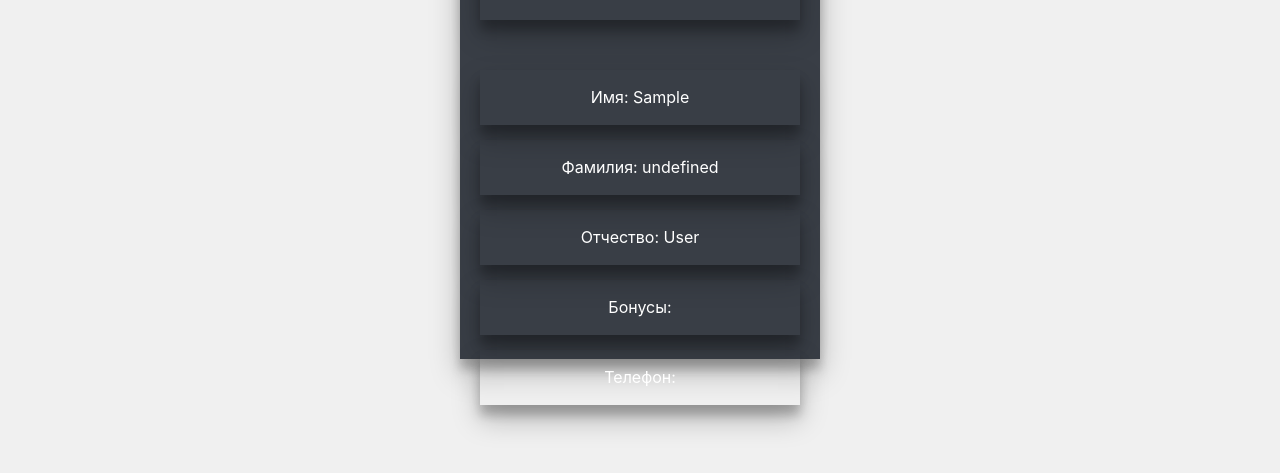
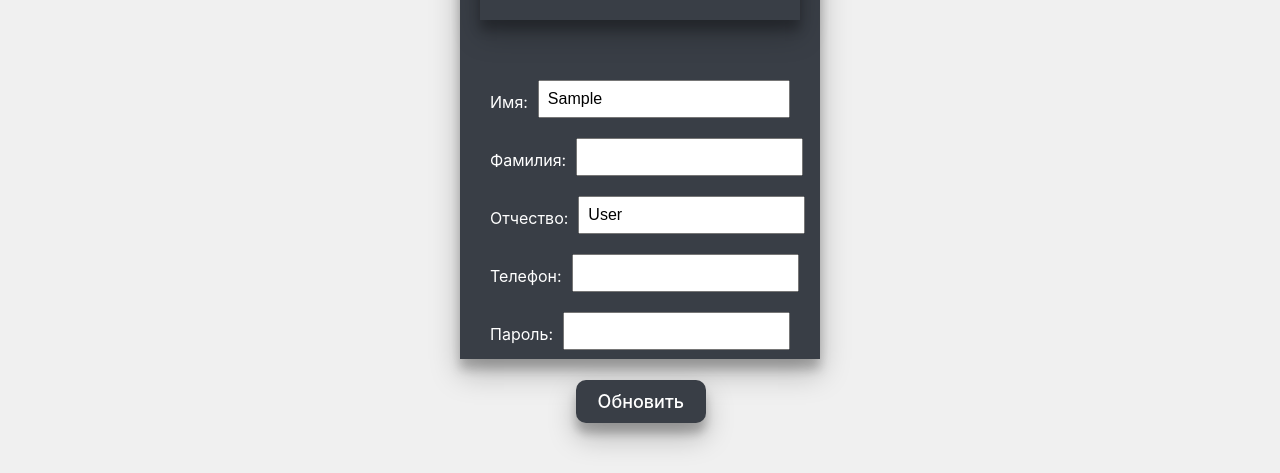
Before and after one commit to Estoutic/tobacoo_web, a React (Vite) app: page /account in a window 1280 px wide. Shown: the part 261-734 px from the top of the page. Built offline with nearby package versions, Linux system fonts and the light colour scheme; no server answers; sample sign-in values are in the browser's storage.

Commit message:
add user editing

```diff
--- /dev/null
+++ b/src/api/user/useUserEdit.ts
@@ -0,0 +1,21 @@
+import { useMutation, UseMutationResult } from "react-query";
+import { AxiosError } from "axios";
+import { editUser } from "../userApi";
+
+type Params = {
+  phone: string;
+  password: string;
+  firstName: string;
+  surName: string;
+  lastName:string;
+};
+
+const useUserEdit = (): UseMutationResult<string, AxiosError, Params> => {
+  return useMutation((data: Params) => editUser(data), {
+    onSuccess: (data) => {
+      console.log(data);
+    },
+  });
+};
+
+export default useUserEdit;
--- a/src/api/userApi.tsx
+++ b/src/api/userApi.tsx
@@ -22,15 +22,15 @@ interface Product {
   count: number;
   categoryId: string;
 }
-interface ProductPurchase{
+interface ProductPurchase {
   id: string;
   count: number;
 }
 
-export async function purchase(purchaseData: ProductPurchase[]) :Promise<void>{
+export async function purchase(purchaseData: ProductPurchase[]): Promise<void> {
   console.log(purchaseData);
   const body = {
-    products: purchaseData
+    products: purchaseData,
   };
   try {
     const response: AxiosResponse<AuthFormData> = await axios.post(
@@ -73,6 +73,28 @@ export async function loginUser(
   }
 }
 
+export async function editUser(userData: AuthFormData): Promise<string> {
+  console.log(userData);
+  try {
+    const response: AxiosResponse<string> = await axios.post(
+      "http://0.0.0.0:8080/user",
+      userData,
+      {
+        headers: {
+          "Content-Type": "application/json",
+          Authorization: `Bearer ${getAuthToken()}`,
+        },
+      }
+    );
+    console.log(response.data);
+    setAuthHeader(response.data);
+    return response.data;
+  } catch (error: any) {
+    console.error(error);
+    return "";
+  }
+}
+
 export async function registerUser(userData: AuthFormData): Promise<number> {
   console.log(userData);
   try {
@@ -112,13 +134,14 @@ export async function getCategories(): Promise<CategoryDTO[]> {
 
 export async function getProducts(categoryName: string): Promise<Product[]> {
   try {
-    const response: AxiosResponse<Product[]> = await axios.get<
-    Product[]
-    >(`http://0.0.0.0:8080/product/category/${categoryName}`, {
-      headers: {
-        Authorization: `Bearer ${getAuthToken()}`,
-      },
-    });
+    const response: AxiosResponse<Product[]> = await axios.get<Product[]>(
+      `http://0.0.0.0:8080/product/category/${categoryName}`,
+      {
+        headers: {
+          Authorization: `Bearer ${getAuthToken()}`,
+        },
+      }
+    );
     return response.data;
   } catch (error) {
     console.error(error);
--- a/src/index.css
+++ b/src/index.css
@@ -6,7 +6,7 @@
 
   color-scheme: light dark;
   color: rgba(255, 239, 239, 0.87);
-  background: #f6f5f7;
+  background-color: white;
   display: flex;
   justify-content: center;
   align-items: center;
@@ -25,7 +25,7 @@
 body,html {
   width: 100% ;
   height: 100% ;
-  background-color: rgb(165, 165, 165);
+  background-color: white;
 
 }
 
--- a/src/main/pages/profile/Account.tsx
+++ b/src/main/pages/profile/Account.tsx
@@ -1,4 +1,5 @@
 import React, { useEffect, useState } from "react";
+import useUserEdit from "../../../api/user/useUserEdit";
 import styled, { createGlobalStyle } from "styled-components";
 import TopBar from "../home/topbar/TopBar";
 
@@ -7,8 +8,8 @@ const GlobalStyle = createGlobalStyle`
     color: black;
     margin: 0;
     padding: 0;
-    width: 100% ;
-    height: 100% ;
+    width: 100%;
+    height: 100%;
     background-color: #f0f0f0 ;
   }
 `;
@@ -36,9 +37,7 @@ const Title = styled.h1`
   height: 50px;
   color: white;
   box-shadow: 0 14px 28px rgba(0, 0, 0, 0.25), 0 10px 10px rgba(0, 0, 0, 0.22);
-
 `;
-
 const List = styled.ul`
   list-style: none;
   text-align: center;
@@ -53,21 +52,48 @@ const ListItem = styled.li`
 `;
 
 const Item = styled.div`
-  padding-top: 15px;
-  height: 40px;
-  text-align: center;
+  display: flex;
+  justify-content: space-between;
+  padding: 10px;
+`;
+
+const Label = styled.label`
+  text-align: right;
+  margin-right: 10px;
+  padding-top: 10px;
+  color: white;
+`;
+
+const Input = styled.input`
+  font-size: 16px;
+  flex: 1;
+  padding: 8px;
+`;
+const Button = styled.button`
+  background: #00adb5;
+  border-radius: 10px;
+  border: none;
+  color: #fff;
+  background-color: #393e46;
   box-shadow: 0 14px 28px rgba(0, 0, 0, 0.25), 0 10px 10px rgba(0, 0, 0, 0.22);
-  margin-top: 15px;
+  cursor: pointer;
+  /* margin-top: 20px; */
+  font-size: 18px;
+  margin-left:30% ;
+  transition: all 0.3s linear;
+
+  &:hover {
+    opacity: 0.8;
+  }
 `;
 
 type UserData = {
   id: number;
   firstName: string;
+  surName: string;
   lastName: string;
-  surName: string;
-  bonus: number;
   phone: string;
-  token: string;
+  password: string;
 };
 
 const Account = () => {
@@ -80,28 +106,76 @@ const Account = () => {
       setUser(JSON.parse(userData));
     }
   }, []);
-
+  const userAuthMutation = useUserEdit();
+  useEffect(() => {
+    window.localStorage.setItem("userData", JSON.stringify(user));
+  }, [user]);
+  const handleShowData = () => {
+    const token = userAuthMutation.mutateAsync(user);
+    console.log(`Данные пользователя: ${user}`);
+  };
   return (
     <>
       <GlobalStyle />
-    <TopBar/>
+      <TopBar />
       <Container>
         <Title>Личный кабинет</Title>
-
         <List>
           {user && (
             <ListItem>
-              <Item>Имя: {`${user.firstName}`}</Item>
-              <Item>Фамилия: {`${user.surName}`}</Item>
-              <Item>Отчество: {`${user.lastName}`}</Item>
-              <Item>Бонусы: {user.bonus}</Item>
-              <Item>Телефон: {user.phone}</Item>
+              <form>
+                <Item>
+                  <Label>Имя:</Label>
+                  <Input
+                    value={user.firstName}
+                    onChange={(e) =>
+                      setUser({ ...user, firstName: e.target.value })
+                    }
+                  />
+                </Item>
+                <Item>
+                  <Label>Фамилия:</Label>
+                  <Input
+                    value={user.surName}
+                    onChange={(e) =>
+                      setUser({ ...user, surName: e.target.value })
+                    }
+                  />
+                </Item>
+                <Item>
+                  <Label>Отчество:</Label>
+                  <Input
+                    value={user.lastName}
+                    onChange={(e) =>
+                      setUser({ ...user, lastName: e.target.value })
+                    }
+                  />
+                </Item>
+                <Item>
+                  <Label>Телефон:</Label>
+                  <Input
+                    value={user.phone}
+                    onChange={(e) =>
+                      setUser({ ...user, phone: e.target.value })
+                    }
+                  />
+                </Item>
+                <Item>
+                  <Label>Пароль:</Label>
+                  <Input
+                    value={user.password}
+                    onChange={(e) =>
+                      setUser({ ...user, password: e.target.value })
+                    }
+                  />
+                </Item>
+              </form>
             </ListItem>
           )}
         </List>
+        <Button onClick={handleShowData}>Обновить</Button>
       </Container>
     </>
   );
 };
-
 export default Account;
```
